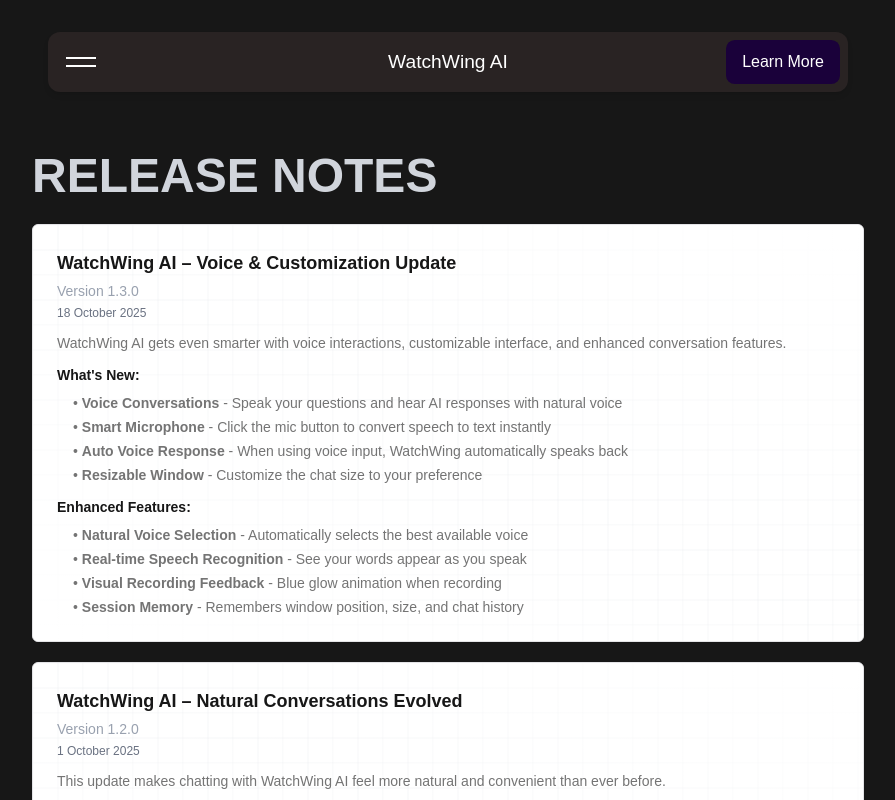
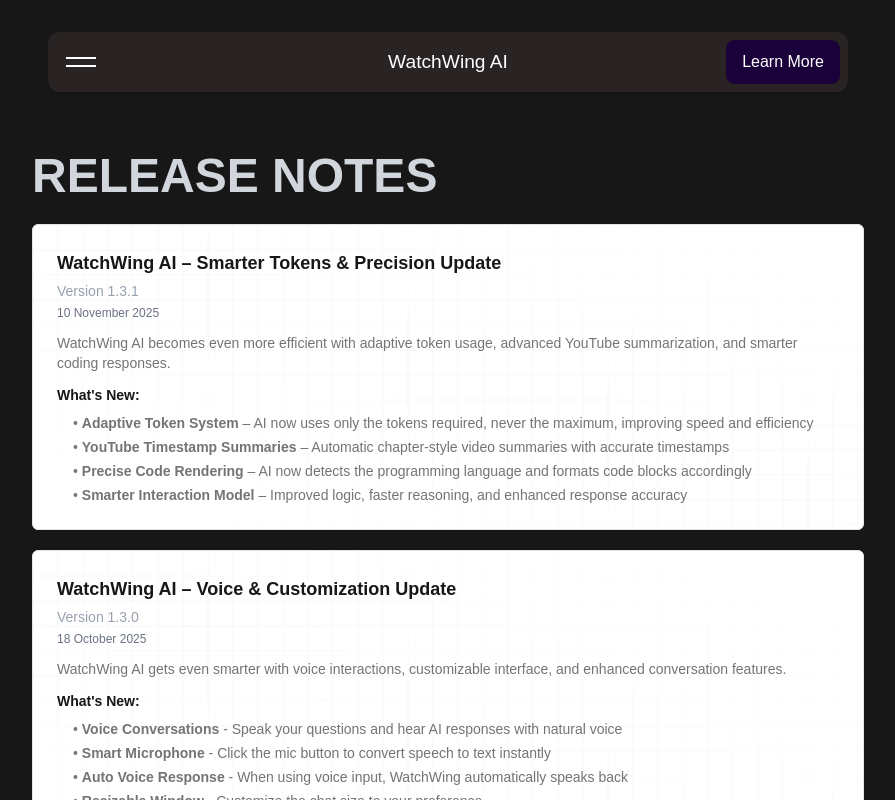
Before and after one commit to Bhargav00007/Watchwing-ai, a Next.js app: page /about/releasenotes in a window 1280 px wide. Shown: the top 800 px of the page, without its empty margins (192-1087 px from the left). Built offline with nearby package versions, Linux system fonts and the light colour scheme.

Commit message:
Added new release notes

```diff
--- a/src/app/about/releasenotes/page.tsx
+++ b/src/app/about/releasenotes/page.tsx
@@ -7,6 +7,51 @@
       <h1 className="lg:text-5xl text-4xl font-bold text-start mb-6">
         RELEASE NOTES
       </h1>
+      <div className="my-5">
+        <GridPatternCard>
+          <GridPatternCardBody>
+            <h3 className="text-lg font-bold mb-1 text-foreground">
+              WatchWing AI – Smarter Tokens & Precision Update
+            </h3>
+            <p className="text-sm text-gray-400 mb-1">Version 1.3.1</p>
+            <p className="text-xs text-gray-500 mb-3">10 November 2025</p>
+
+            <div className="text-wrap text-sm text-foreground/60 space-y-3">
+              <p>
+                WatchWing AI becomes even more efficient with adaptive token
+                usage, advanced YouTube summarization, and smarter coding
+                responses.
+              </p>
+
+              <div className="space-y-2">
+                <h4 className="font-semibold text-foreground">
+                  What&apos;s New:
+                </h4>
+                <ul className="space-y-1 ml-4">
+                  <li>
+                    • <strong>Adaptive Token System</strong> – AI now uses only
+                    the tokens required, never the maximum, improving speed and
+                    efficiency
+                  </li>
+                  <li>
+                    • <strong>YouTube Timestamp Summaries</strong> – Automatic
+                    chapter-style video summaries with accurate timestamps
+                  </li>
+                  <li>
+                    • <strong>Precise Code Rendering</strong> – AI now detects
+                    the programming language and formats code blocks accordingly
+                  </li>
+                  <li>
+                    • <strong>Smarter Interaction Model</strong> – Improved
+                    logic, faster reasoning, and enhanced response accuracy
+                  </li>
+                </ul>
+              </div>
+            </div>
+          </GridPatternCardBody>
+        </GridPatternCard>
+      </div>
+
       <div className="my-5">
         <GridPatternCard>
           <GridPatternCardBody>
```
